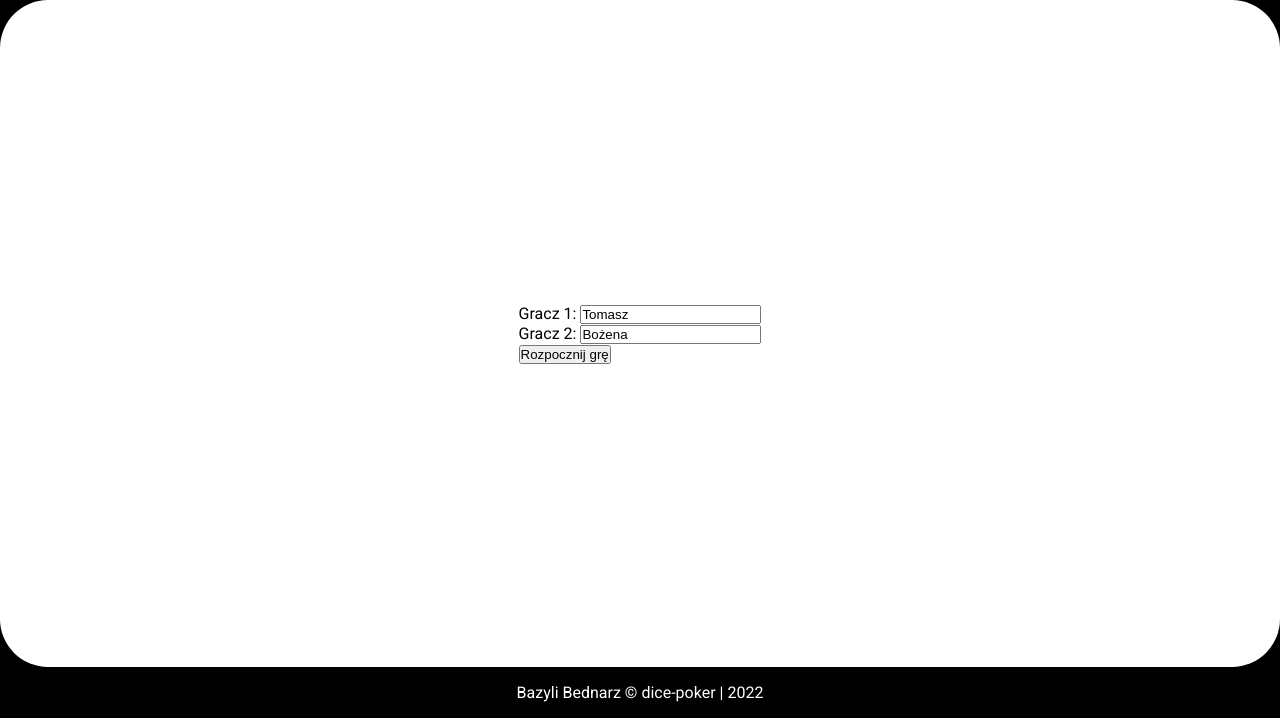
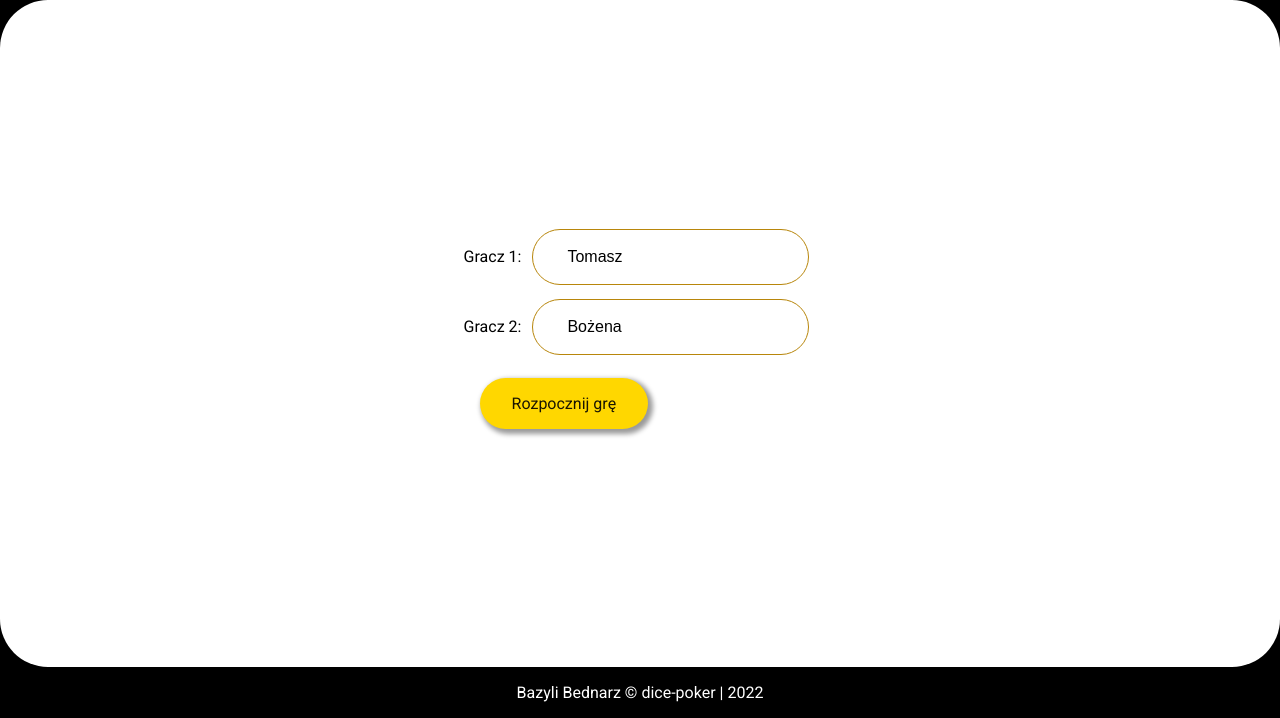
Before and after one commit to bazyli-bednarz/dice-poker, a Flask app: page /solo in a window 1280 px wide. Shown: the part 82-800 px from the top of the page. Run offline with Flask 2, Linux system fonts and the light colour scheme; some libraries are stand-ins or nearby versions; some web fonts are replaced.

Commit message:
Bug fixes for hot seat mode

```diff
--- a/app.py
+++ b/app.py
@@ -65,7 +65,10 @@ def roll():
 @app.route('/win')
 def win():
     global game
-    return render_template('win.html', winner=game.check_game_winner(), game=game)
+    if game.check_if_finished():
+        return render_template('win.html', winner=game.check_game_winner(), game=game)
+    return redirect('/')
+
 
 #
 # game.add_player('Tomasz')
--- a/player.py
+++ b/player.py
@@ -16,7 +16,6 @@ class Player:
         self.dices_saved.append(dice)
 
     def handle_reroll_by_array_index(self, index_list):
-        # [0,1,2,5]
         dice_list = []
         for index in index_list:
             dice_list.append(self.dices_saved[index])
--- a/static/sass/_animations.scss
+++ b/static/sass/_animations.scss
@@ -29,3 +29,17 @@
     transform: rotate(720deg);
   }
 }
+
+@keyframes disappear {
+  0% {
+    opacity: 1;
+  }
+
+  99% {
+    opacity: 0;
+  }
+  100% {
+    opacity: 0;
+    display: none;
+  }
+}
--- a/static/sass/_main.scss
+++ b/static/sass/_main.scss
@@ -47,6 +47,10 @@
     border-radius: 100vh;
     transform: translate(-50%, -50%);
 
+    &__disappear {
+      animation: disappear 1s 4s ease both;
+    }
+
     i {
       font-size: 2rem;
       animation: rotate_dice 1s ease;
@@ -73,8 +77,6 @@
 
     &-stats {
       padding: 1rem;
-      @include shadow();
-      border-radius: 2rem
     }
 
     &-player {
@@ -206,17 +208,38 @@
         }
       }
     }
-
-
-
-
   }
 
-  .win-text {
+  .solo-form {
+    input {
+      font-size: 1rem;
+      padding: 1rem 2rem;
+      margin: 0.5rem;
+      border-radius: 100vh;
+      outline: 1px solid darkgoldenrod;
+      border: 2px solid white;
+      &:focus {
+    border: 2px solid darkgoldenrod;
+      }
+    }
+    button {
+      @include button_yellow
+    }
+  }
+
+  .winner-box {
+
+    .win-text {
       i {
         color: $third-color;
       }
     }
+
+    a {
+      @include button_yellow
+    }
+  }
+
 
   .win-playerstats {
     margin: 2rem;
@@ -227,8 +250,8 @@
   }
 
   ul {
-      list-style-type: none;
-    }
+    list-style-type: none;
+  }
 }
 
 @media all and (max-width: 934px) {
--- a/static/sass/_mixins.scss
+++ b/static/sass/_mixins.scss
@@ -1,3 +1,27 @@
 @mixin shadow($x:3px, $y:3px, $blur: 5px, $spread: 2px, $color: rgba(0, 0, 0, 0.4)) {
   box-shadow: $x $y $blur $spread $color;
 }
+
+@mixin button_yellow() {
+  @include shadow();
+  font-size: 1rem;
+  font-family: 'Roboto', sans-serif;
+  outline: none;
+  border: none;
+  display: block;
+  background-color: $third-color;
+  border-radius: 100vh;
+  padding: 1rem 2rem;
+  cursor: pointer;
+  text-decoration: none;
+  color: rgba(0, 0, 0, 0.9);
+  text-align: center;
+  margin: 1rem;
+  transition: 0.3s ease;
+
+  &:hover, &:focus-visible {
+    background-color: goldenrod;
+    @include shadow(1px, 1px);
+    color: $second-color;
+  }
+}
--- a/static/sass/style.css
+++ b/static/sass/style.css
@@ -26,6 +26,18 @@
   100% {
     color: black;
     transform: rotate(720deg);
+  }
+}
+@keyframes disappear {
+  0% {
+    opacity: 1;
+  }
+  99% {
+    opacity: 0;
+  }
+  100% {
+    opacity: 0;
+    display: none;
   }
 }
 * {
@@ -147,6 +159,9 @@ body {
   border-radius: 100vh;
   transform: translate(-50%, -50%);
 }
+.main .flash__disappear {
+  animation: disappear 1s 4s ease both;
+}
 .main .flash i {
   font-size: 2rem;
   animation: rotate_dice 1s ease;
@@ -180,8 +195,6 @@ body {
 }
 .main .board-stats {
   padding: 1rem;
-  box-shadow: 3px 3px 5px 2px rgba(0, 0, 0, 0.4);
-  border-radius: 2rem;
 }
 .main .board-player {
   position: absolute;
@@ -291,8 +304,63 @@ body {
   opacity: 1;
   animation: rotate 0.4s 0.1s ease-out both;
 }
-.main .win-text i {
+.main .solo-form input {
+  font-size: 1rem;
+  padding: 1rem 2rem;
+  margin: 0.5rem;
+  border-radius: 100vh;
+  outline: 1px solid darkgoldenrod;
+  border: 2px solid white;
+}
+.main .solo-form input:focus {
+  border: 2px solid darkgoldenrod;
+}
+.main .solo-form button {
+  box-shadow: 3px 3px 5px 2px rgba(0, 0, 0, 0.4);
+  font-size: 1rem;
+  font-family: "Roboto", sans-serif;
+  outline: none;
+  border: none;
+  display: block;
+  background-color: gold;
+  border-radius: 100vh;
+  padding: 1rem 2rem;
+  cursor: pointer;
+  text-decoration: none;
+  color: rgba(0, 0, 0, 0.9);
+  text-align: center;
+  margin: 1rem;
+  transition: 0.3s ease;
+}
+.main .solo-form button:hover, .main .solo-form button:focus-visible {
+  background-color: goldenrod;
+  box-shadow: 1px 1px 5px 2px rgba(0, 0, 0, 0.4);
+  color: black;
+}
+.main .winner-box .win-text i {
   color: gold;
+}
+.main .winner-box a {
+  box-shadow: 3px 3px 5px 2px rgba(0, 0, 0, 0.4);
+  font-size: 1rem;
+  font-family: "Roboto", sans-serif;
+  outline: none;
+  border: none;
+  display: block;
+  background-color: gold;
+  border-radius: 100vh;
+  padding: 1rem 2rem;
+  cursor: pointer;
+  text-decoration: none;
+  color: rgba(0, 0, 0, 0.9);
+  text-align: center;
+  margin: 1rem;
+  transition: 0.3s ease;
+}
+.main .winner-box a:hover, .main .winner-box a:focus-visible {
+  background-color: goldenrod;
+  box-shadow: 1px 1px 5px 2px rgba(0, 0, 0, 0.4);
+  color: black;
 }
 .main .win-playerstats {
   margin: 2rem;
--- a/templates/solo.html
+++ b/templates/solo.html
@@ -4,11 +4,12 @@ Gra solo
 {% endblock %}
 
 {% block main %}
+    <div class="solo-form">
         <form action="{{ url_for('solo_start') }}" method="post">
             <div id="g1">Gracz 1: <input name="player1" value="Tomasz"></div>
             <div id="g2">Gracz 2: <input name="player2" value="Bożena"></div>
 
-
             <button type="submit">Rozpocznij grę</button>
         </form>
+    </div>
 {% endblock %}
```
Also changed, not shown: game.py (+25 -7 lines), templates/board.html (+5 -7 lines), templates/win.html (+20 -4 lines), 1 other file. Lines whose indentation alone changed are shown as unchanged.
